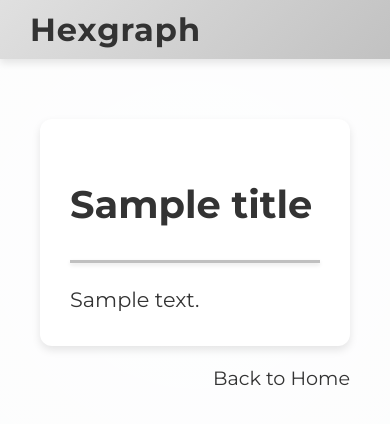
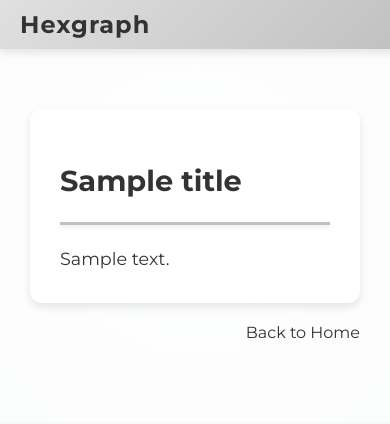
Before and after one commit to superhexa/hexgraph, a Flask app: template templates/post.html in a window 390 px wide. Shown: the top 424 px of the page. Run offline with Flask 3, Linux system fonts and the light colour scheme; the template is opened without the code that fills it: most values are stand-ins (such as "Sample title", 1, 10 or a date in 2020).

Commit message:
first commit

```diff
--- a/static/css/styles.css
+++ b/static/css/styles.css
@@ -155,3 +155,43 @@ button:hover {
     text-decoration: none;
     transition: color 0.3s ease, transform 0.2s ease;
 }
+
+@media only screen and (max-width: 768px) {
+    header h1 {
+        font-size: 1.5em;
+    }
+
+    .container {
+        padding: 0 10px;
+    }
+
+    .input-title {
+        font-size: 1em;
+        padding: 12px;
+    }
+
+    .form-section {
+        padding: 20px;
+    }
+
+    #editor-container {
+        height: 300px;
+    }
+
+    button {
+        font-size: 1em;
+        padding: 12px;
+    }
+
+    .post-content h2 {
+        font-size: 1.8em;
+    }
+
+    .content {
+        font-size: 1.1em;
+    }
+
+    .back-link {
+        font-size: 1em;
+    }
+}
--- a/templates/post.html
+++ b/templates/post.html
@@ -17,7 +17,7 @@
             <section class="post-content">
                 <h2>{{ title }}</h2>
                 <hr class="title-separator">
-                <div class="content">{{ content }}</div>
+                <div class="content">{{ content | safe }}</div>
             </section>
             <a href="{{ url_for('index') }}" class="back-link">Back to Home</a>
         </div>
```
Also changed, not shown: README.md (added), 1 other file.
